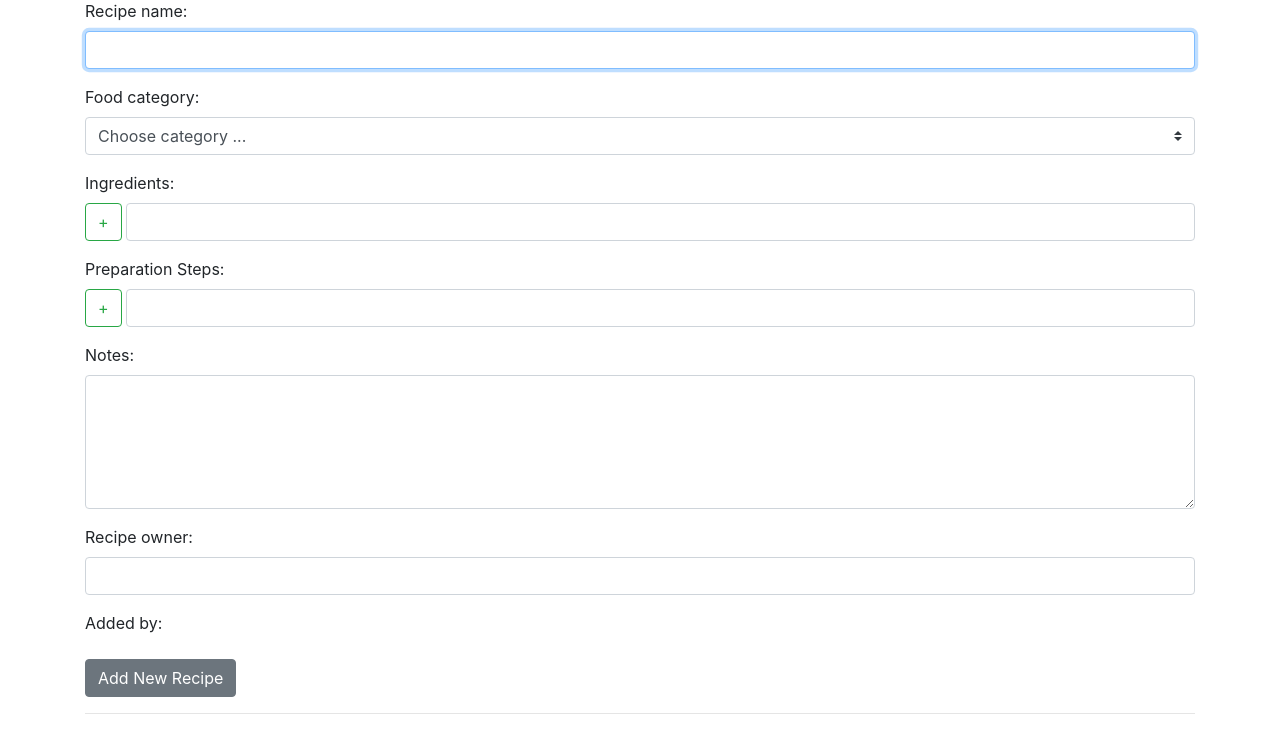
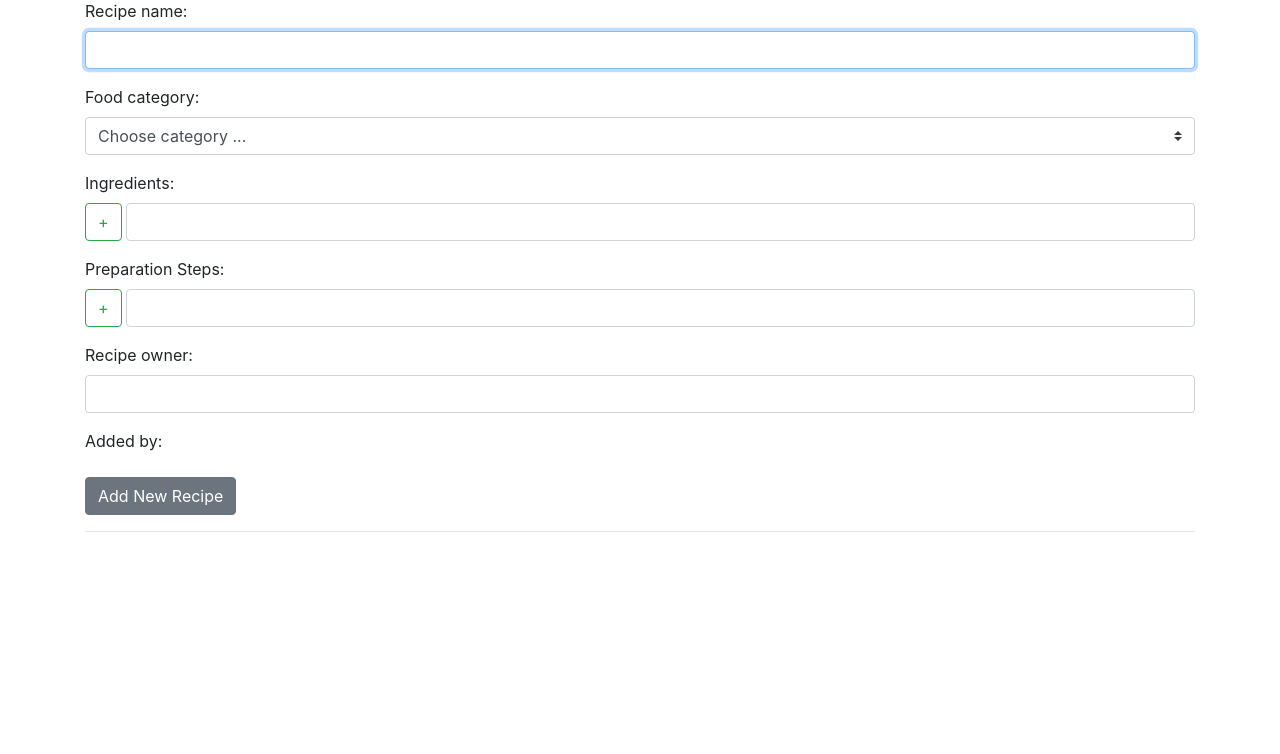
Before and after one commit to bcarr1321/recipe_db, a Python web app: template templates/new-recipe.html in a window 1280 px wide. Shown: the part 159-913 px from the top of the page. After the commit the page ends 691 px from the top, so only its background shows below. Run offline with Jinja, Linux system fonts and the light colour scheme; the template is opened without the code that fills it, so the values that code supplies are empty; some libraries are stand-ins or nearby versions.

Commit message:
removed "notes" from add new recipe

```diff
--- a/templates/new-recipe.html
+++ b/templates/new-recipe.html
@@ -47,13 +47,6 @@
         </div>
     </div>
 
-    <div class="form-group">
-        <label for="notes"> Notes: </label>
-        <textarea id="notes" name="notes" class="form-control" rows="5" cols="50">
-
-        </textarea>
-    </div>
-
         <div class="form-group"> <label for="recipe_owner"> Recipe owner: </label>
             <input type="text" id="recipe_owner" name="recipe_owner" class="form-control"></div>
 
```
